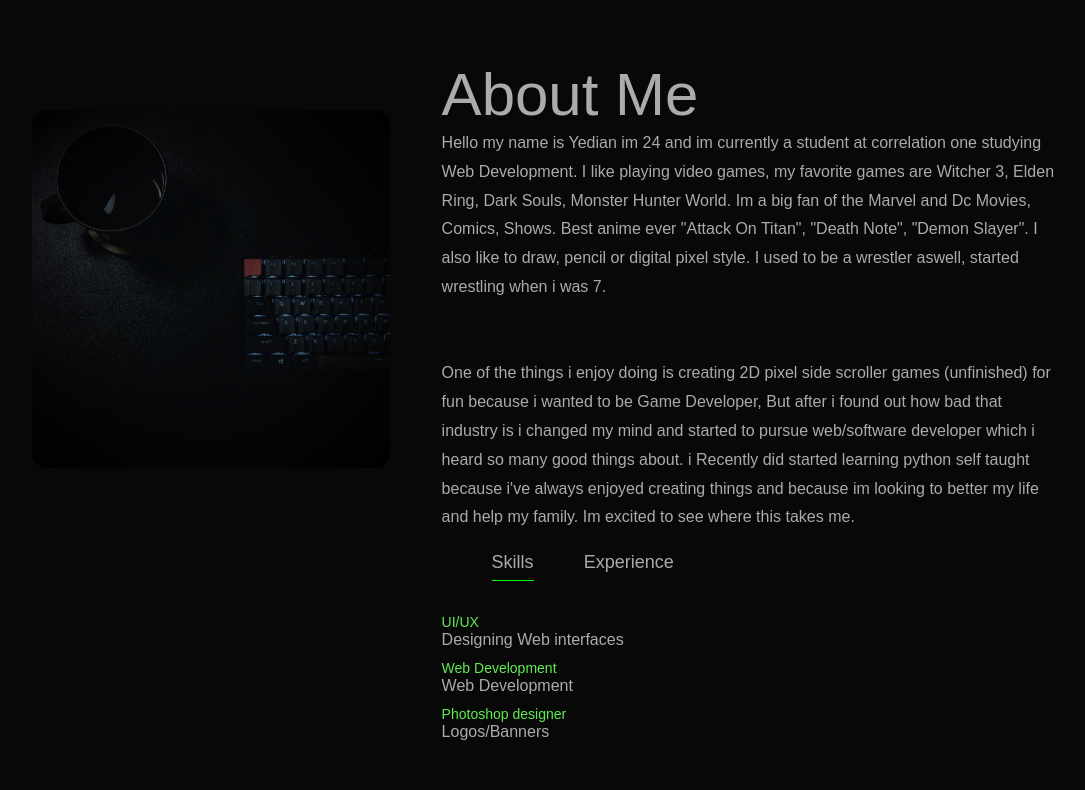
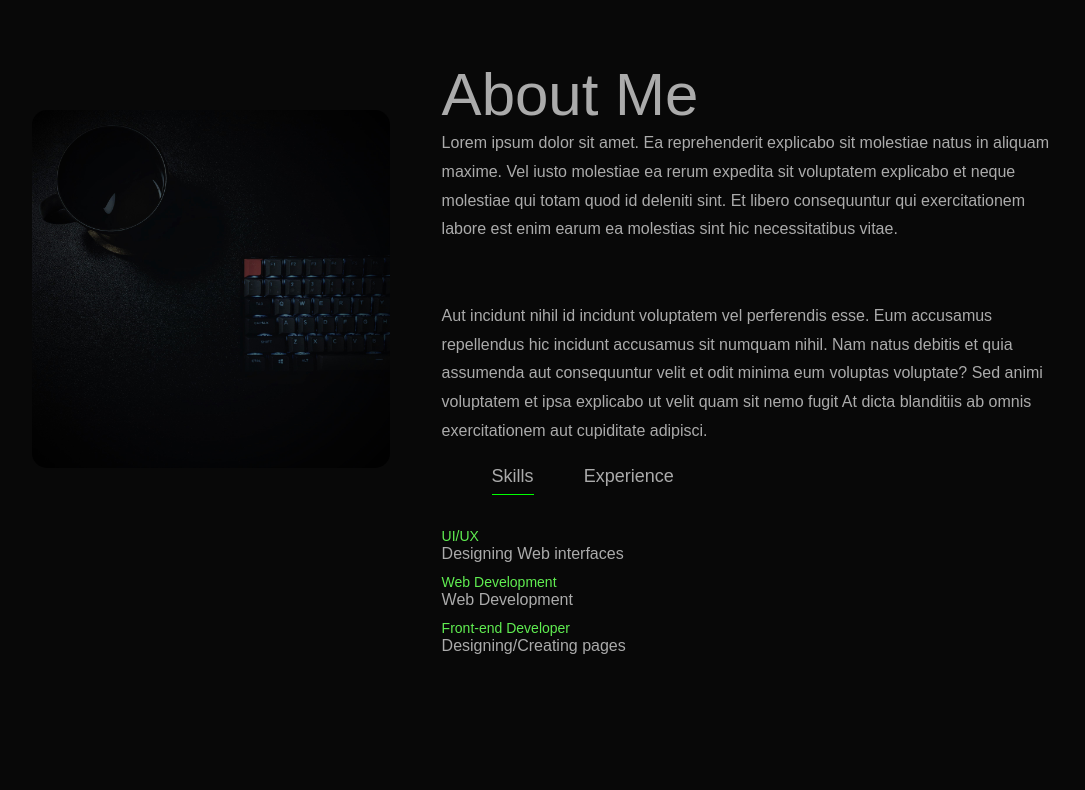
Before and after one commit to Yedianc/Project14, a plain HTML site: page index.html in a window 1280 px wide. Shown: the part 830-1620 px from the top of the page, without its empty margins (96-1181 px from the left). Drawn offline with nearby package versions, Linux system fonts and the light colour scheme; a web font is replaced by a local one.

Commit message:
Update index.html

```diff
--- a/index.html
+++ b/index.html
@@ -40,7 +40,7 @@
         </div>
         <div class="about-col-2">
           <h1 class="sub-title">About Me</h1>
-          <p class="para">Hello my name is Yedian im 24 and im currently a student at correlation one studying Web Development. I like playing video games, my favorite games are Witcher 3, Elden Ring, Dark Souls, Monster Hunter World. Im a big fan of the Marvel and Dc Movies, Comics, Shows. Best anime ever "Attack On Titan", "Death Note", "Demon Slayer". I also like to draw, pencil or digital pixel style. I used to be a wrestler aswell, started wrestling when i was 7. <br><br><br> One of the things i enjoy doing is creating 2D pixel side scroller games (unfinished) for fun because i wanted to be Game Developer, But after i found out how bad that industry is i changed my mind and started to pursue web/software developer which i heard so many good things about. i Recently did started learning python self taught because i've always enjoyed creating things and because im looking to better my life and help my family. Im excited to see where this takes me.</p>
+          <p class="para">Lorem ipsum dolor sit amet. Ea reprehenderit explicabo sit molestiae natus in aliquam maxime. Vel iusto molestiae ea rerum expedita sit voluptatem explicabo et neque molestiae qui totam quod id deleniti sint. Et libero consequuntur qui exercitationem labore est enim earum ea molestias sint hic necessitatibus vitae. <br><br><br> Aut incidunt nihil id incidunt voluptatem vel perferendis esse. Eum accusamus repellendus hic incidunt accusamus sit numquam nihil. Nam natus debitis et quia assumenda aut consequuntur velit et odit minima eum voluptas voluptate? Sed animi voluptatem et ipsa explicabo ut velit quam sit nemo fugit At dicta blanditiis ab omnis exercitationem aut cupiditate adipisci.</p>
           <div class="tab-title">
             <p class="tab-links active-link" onclick="opentab('skills')">Skills</p>
             <p class="tab-links" onclick="opentab('experience')">Experience</p>
@@ -49,7 +49,7 @@
             <ul>
               <li><span>UI/UX</span><br>Designing Web interfaces</li>
               <li><span>Web Development</span><br>Web Development</li>
-              <li><span>Photoshop designer</span><br>Logos/Banners</li>
+              <li><span>Front-end Developer</span><br>Designing/Creating pages</li>
             </ul>
           </div>
           <div class="tab-contents" id="experience">
```
